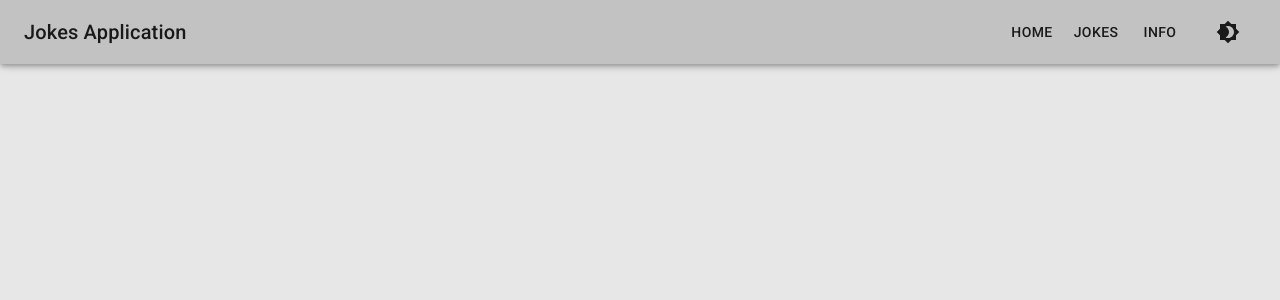
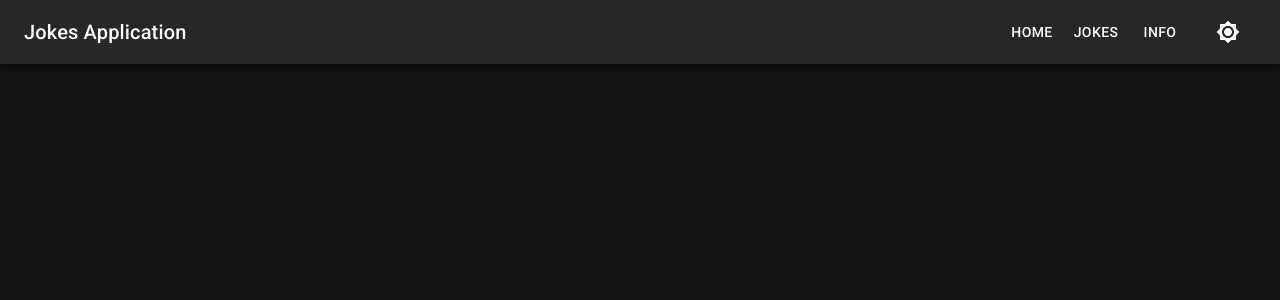
Before and after one commit to AaronClaes/jokesapp, a React (Create React App) app: page / in a window 1280 px wide. Shown: the top 300 px of the page. Built offline with nearby package versions, Linux system fonts and the light colour scheme.

Commit message:
feat: darkmode default + fix zindex colapse nav

```diff
--- a/src/App.js
+++ b/src/App.js
@@ -10,7 +10,7 @@ import BottomNavigation from "./components/BottomNavigation";
 import Box from "@mui/material/Box";
 
 function App() {
-  const [darkState, setDarkState] = useState(false);
+  const [darkState, setDarkState] = useState(true);
   const palletType = darkState ? "dark" : "light";
 
   const handleThemeChange = () => {
--- a/src/components/Navigation.js
+++ b/src/components/Navigation.js
@@ -126,7 +126,7 @@ const Navigation = ({ onChange }) => {
           sx={{
             width: "100%",
             bgcolor: "background.paper",
-            display: { xs: "none", sm: "block", md: "none" },
+            display: { xs: "none", sm: "block", md: "none", zIndex: 1100 },
           }}
           position="fixed"
         >
```
